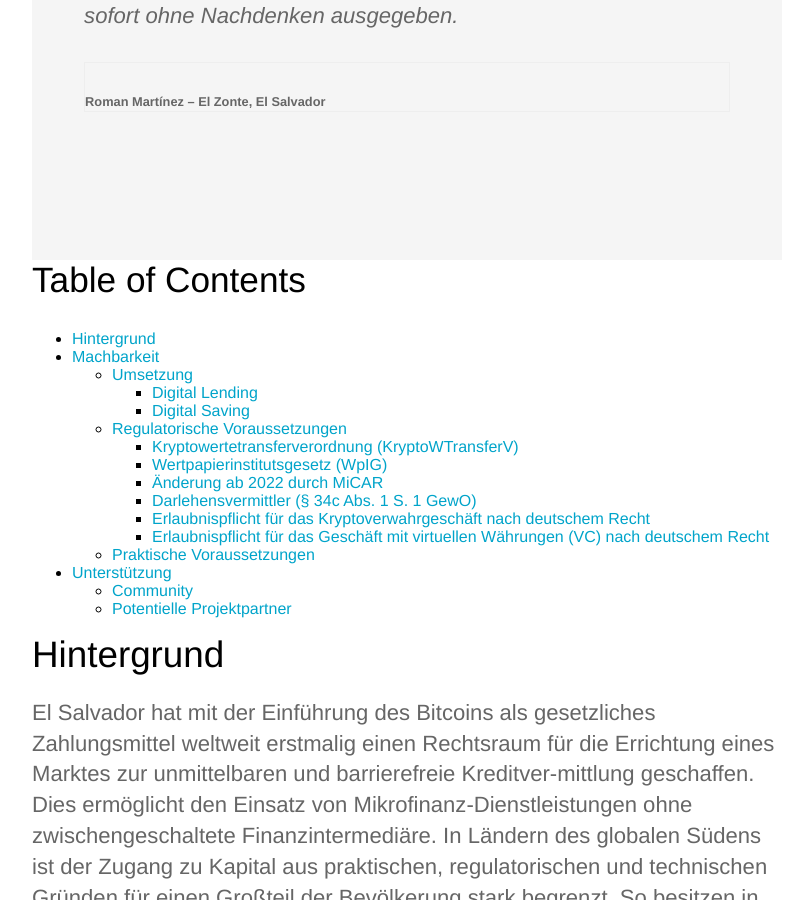
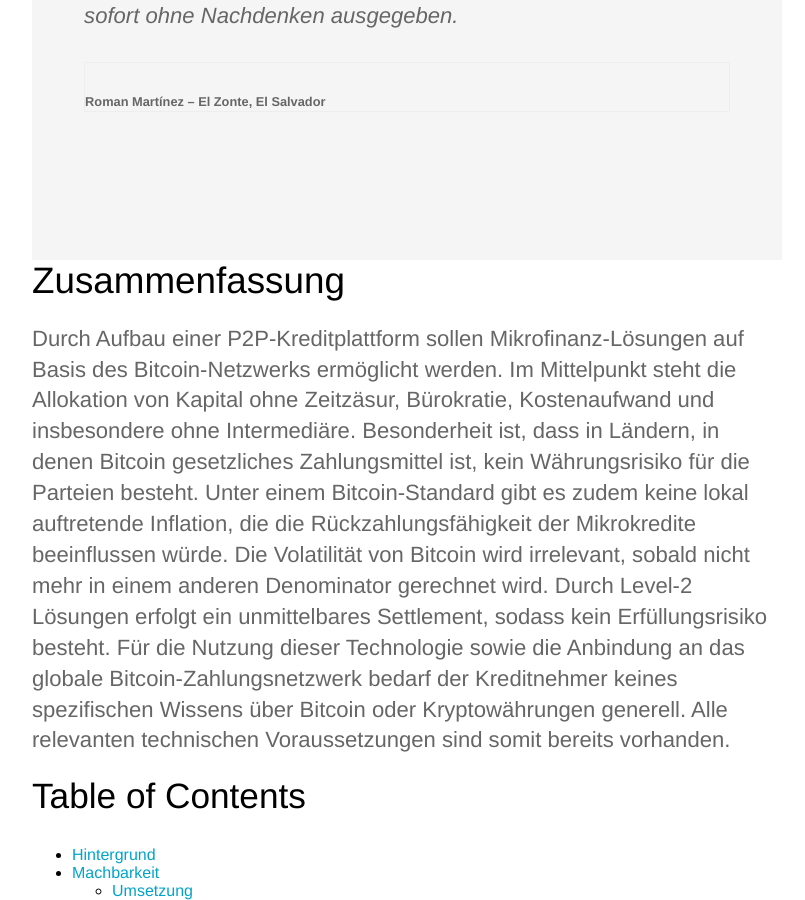
Before and after one commit to Bitcoin-InnovationHub/home, a Jekyll site: the page built from _posts/2022-05-16-bitcoin-microfinance.md, in a window 1280 px wide and 900 px high, scrolled down 582 px. Shown: the whole window, without its empty margins (233-1038 px from the left). Built offline with Jekyll 4.4.1, drawn with Linux system fonts in a browser that asks for light colours.

Commit message:
Update 2022-05-16-bitcoin-microfinance.md

```diff
--- a/_posts/2022-05-16-bitcoin-microfinance.md
+++ b/_posts/2022-05-16-bitcoin-microfinance.md
@@ -18,6 +18,9 @@ Fallstudie für ein nachhaltiges, inklusives, digitales Ökosystem auf Bitcoin
 			</div>
 		</div>
 	</section>
+
+# Zusammenfassung
+Durch Aufbau einer P2P-Kreditplattform sollen Mikrofinanz-Lösungen auf Basis des Bitcoin-Netzwerks ermöglicht werden. Im Mittelpunkt steht die Allokation von Kapital ohne Zeitzäsur, Bürokratie, Kostenaufwand und insbesondere ohne Intermediäre. Besonderheit ist, dass in Ländern, in denen Bitcoin gesetzliches Zahlungsmittel ist, kein Währungsrisiko für die Parteien besteht. Unter einem Bitcoin-Standard gibt es zudem keine lokal auftretende Inflation, die die Rückzahlungsfähigkeit der Mikrokredite beeinflussen würde. Die Volatilität von Bitcoin wird irrelevant, sobald nicht mehr in einem anderen Denominator gerechnet wird. Durch Level-2 Lösungen erfolgt ein unmittelbares Settlement, sodass kein Erfüllungsrisiko besteht. Für die Nutzung dieser Technologie sowie die Anbindung an das globale Bitcoin-Zahlungsnetzwerk bedarf der Kreditnehmer keines spezifischen Wissens über Bitcoin oder Kryptowährungen generell. Alle relevanten technischen Voraussetzungen sind somit bereits vorhanden.
 
 Table of Contents
 ---
```
